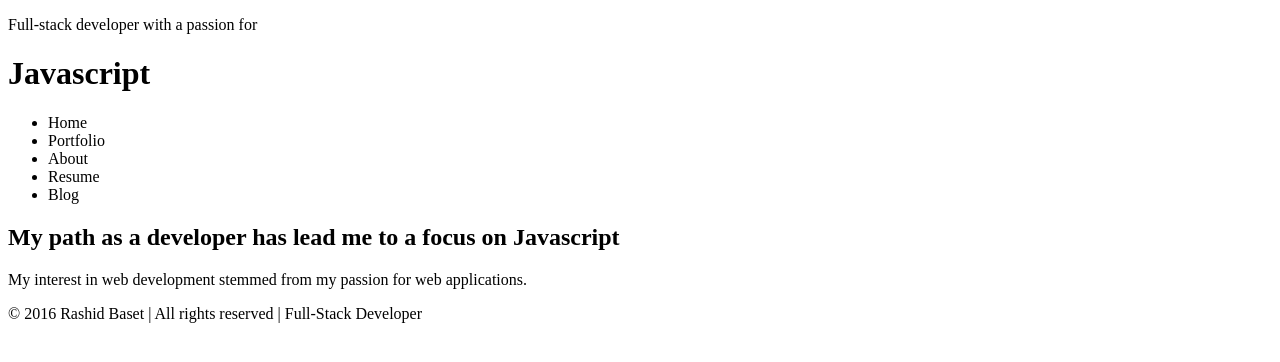
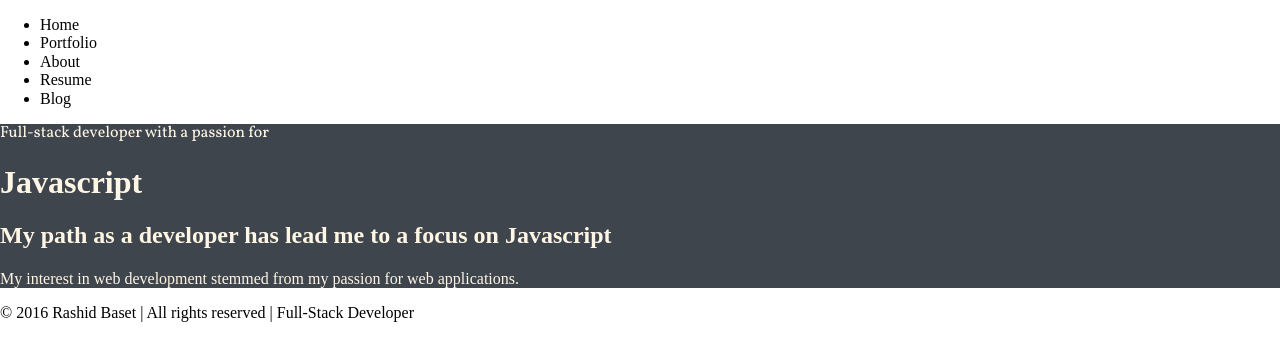
Before and after one commit to rubens23/portfolio, a plain HTML site: page index.html in a window 1280 px wide. Drawn offline with nearby package versions, Linux system fonts and the light colour scheme.

Commit message:
switched nav to above header and main tags

```diff
--- a/index.html
+++ b/index.html
@@ -3,8 +3,18 @@
   <head>
     <meta charset="UTF-8">
     <title>Rashid M. Baset</title>
+    <link rel="stylesheet" href="styles/normalize.css">
+    <link rel="stylesheet" href="styles/style.css">
   </head>
   <body>
+    <nav id="top-nav">
+      <ul>
+        <li>Home</li>
+        <li>Portfolio</li>
+        <li>About</li>
+        <li>Resume</li>
+        <li>Blog</li>
+    </nav>
     <main>
       <header>
         <p>Full-stack developer with a passion for</p>
@@ -12,22 +22,27 @@
         Javascript
         </h1>
       </header>
-        <nav>
-          <ul>
-            <li>Home</li>
-            <li>Portfolio</li>
-            <li>About</li>
-            <li>Resume</li>
-            <li>Blog</li>
-        </nav>
-        <section>
+        <div class= "home">
           <h2>My path as a developer has lead me to a focus on Javascript</h2>
           <p>My interest in web development stemmed from my passion for web applications.</p>
-        </section>
-      </div>
+        </div>
+
+        <div class="portfolio">
+        </div>
+
+        <div class="about">
+        </div>
+
+        <div class="resume">
+        </div>
+
+        <div class="blog" data-category="blog-material">
+        </div>
     </main>
     <footer>
       &copy; 2016 Rashid Baset | All rights reserved | Full-Stack Developer
     </footer>
+    <script src="https://ajax.googleapis.com/ajax/libs/jquery/2.2.2/jquery.min.js"></script>
+    <script src="scripts/app.js"></script>
   </body>
 </html>
```
